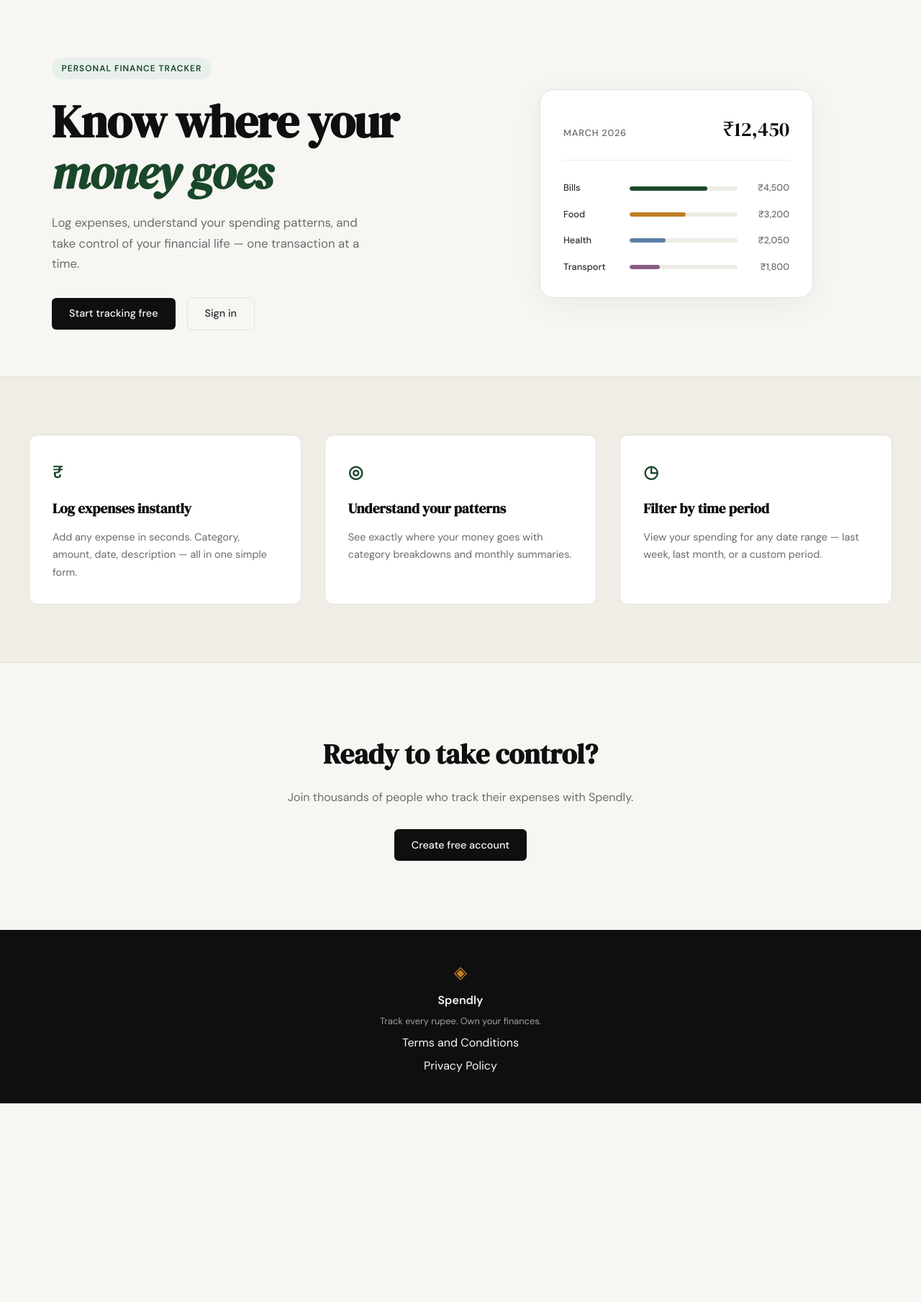
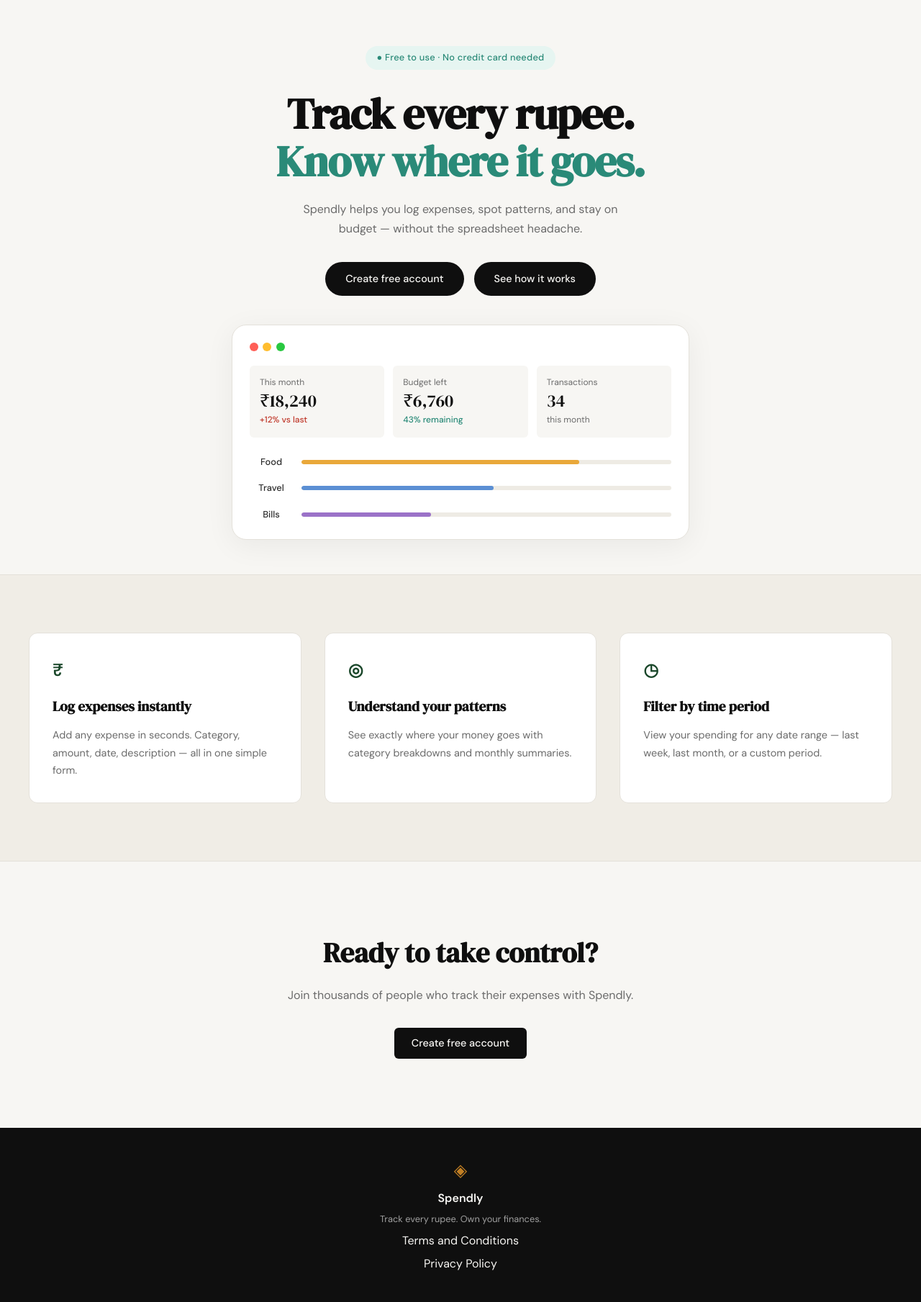
Before and after one commit to shivraut123/Spendly, a Flask app: page / in a window 1280 px wide. Shown: the part 61-1870 px from the top of the page at 72% size. Before the commit the page ends 1594 px from the top, so only its background shows below. Run offline with Flask 3, Linux system fonts and the light colour scheme.

Commit message:
landing: redesign hero section to match mockup

```diff
--- /dev/null
+++ b/static/css/landing.css
@@ -0,0 +1,164 @@
+/* ------------------------------------------------------------------ */
+/* Landing page hero overrides                                         */
+/* ------------------------------------------------------------------ */
+
+/* Center the hero as a single column */
+.hero {
+    display: flex;
+    flex-direction: column;
+    align-items: center;
+    text-align: center;
+    padding: 4rem 2rem 3rem;
+    max-width: 700px;
+    gap: 2.5rem;
+}
+
+.hero-inner {
+    display: flex;
+    flex-direction: column;
+    align-items: center;
+}
+
+/* Badge */
+.hero-badge {
+    background: #e6f5f1;
+    color: #2a8a78;
+    font-size: 0.8rem;
+    font-weight: 500;
+    letter-spacing: 0.02em;
+    padding: 0.4rem 1rem;
+    border-radius: 999px;
+    margin-bottom: 1.75rem;
+    text-transform: none;
+}
+
+/* Title */
+.hero-title {
+    font-size: clamp(2.4rem, 6vw, 3.75rem);
+    line-height: 1.1;
+    margin-bottom: 1.25rem;
+}
+
+.hero-title-accent {
+    color: #2a8a78;
+    font-style: normal;
+}
+
+/* Subtitle */
+.hero-subtitle {
+    font-size: 1rem;
+    max-width: 480px;
+    margin-bottom: 2rem;
+}
+
+/* Buttons — pill-shaped, both filled */
+.hero-actions {
+    gap: 0.875rem;
+}
+
+.hero-actions .btn-primary,
+.hero-actions .btn-ghost {
+    border-radius: 999px;
+    padding: 0.75rem 1.75rem;
+    font-size: 0.9rem;
+    font-weight: 500;
+    background: var(--ink);
+    color: var(--paper);
+    border: none;
+}
+
+.hero-actions .btn-primary:hover,
+.hero-actions .btn-ghost:hover {
+    background: #2a2a2a;
+    color: var(--paper);
+    border-color: transparent;
+}
+
+/* Visual card — full width below text */
+.hero-visual {
+    width: 100%;
+    justify-content: center;
+}
+
+.mock-card {
+    max-width: 100%;
+    padding: 1.5rem;
+}
+
+/* Traffic lights */
+.mock-traffic-lights {
+    display: flex;
+    gap: 0.4rem;
+    margin-bottom: 1.25rem;
+}
+
+.tl {
+    width: 12px;
+    height: 12px;
+    border-radius: 50%;
+    display: inline-block;
+}
+
+.tl-red    { background: #ff5f57; }
+.tl-yellow { background: #ffbd2e; }
+.tl-green  { background: #28c840; }
+
+/* Stats row */
+.mock-stats {
+    display: grid;
+    grid-template-columns: repeat(3, 1fr);
+    gap: 0.75rem;
+    margin-bottom: 1.5rem;
+}
+
+.mock-stat {
+    background: var(--paper);
+    border-radius: var(--radius-sm);
+    padding: 0.875rem;
+    display: flex;
+    flex-direction: column;
+    gap: 0.15rem;
+    text-align: left;
+}
+
+.mock-stat-label {
+    font-size: 0.75rem;
+    color: var(--ink-muted);
+    font-weight: 400;
+}
+
+.mock-stat-value {
+    font-family: var(--font-display);
+    font-size: 1.5rem;
+    color: var(--ink);
+    line-height: 1.2;
+}
+
+.mock-stat-sub {
+    font-size: 0.75rem;
+    font-weight: 500;
+}
+
+.mock-sub-danger  { color: var(--danger); }
+.mock-sub-success { color: #2a8a78; }
+.mock-sub-muted   { color: var(--ink-muted); font-weight: 400; }
+
+/* Bar rows — no right label column */
+.mock-bar-row {
+    grid-template-columns: 60px 1fr;
+}
+
+/* Bar colors */
+.mock-bar-food   { background: #e9a83a; }
+.mock-bar-travel { background: #5b8fd4; }
+.mock-bar-bills  { background: #9b72c8; }
+
+/* ------------------------------------------------------------------ */
+/* Responsive                                                          */
+/* ------------------------------------------------------------------ */
+
+@media (max-width: 600px) {
+    .mock-stats {
+        grid-template-columns: 1fr;
+    }
+}
--- a/templates/landing.html
+++ b/templates/landing.html
@@ -1,60 +1,71 @@
 {% extends "base.html" %}
 
 {% block title %}Spendly — Track Every Rupee{% endblock %}
+
+{% block head %}
+<link rel="stylesheet" href="{{ url_for('static', filename='css/landing.css') }}">
+{% endblock %}
 
 {% block content %}
 
 <section class="hero">
     <div class="hero-inner">
-        <div class="hero-badge">Personal Finance Tracker</div>
+        <div class="hero-badge">● Free to use · No credit card needed</div>
         <h1 class="hero-title">
-            Know where your<br>
-            <em>money goes</em>
+            Track every rupee.<br>
+            <span class="hero-title-accent">Know where it goes.</span>
         </h1>
         <p class="hero-subtitle">
-            Log expenses, understand your spending patterns,
-            and take control of your financial life —
-            one transaction at a time.
+            Spendly helps you log expenses, spot patterns, and stay
+            on budget — without the spreadsheet headache.
         </p>
         <div class="hero-actions">
-            <a href="{{ url_for('register') }}" class="btn-primary">Start tracking free</a>
-            <a href="{{ url_for('login') }}" class="btn-ghost">Sign in</a>
+            <a href="{{ url_for('register') }}" class="btn-primary">Create free account</a>
+            <a href="#" class="btn-primary">See how it works</a>
         </div>
     </div>
     <div class="hero-visual">
         <div class="mock-card">
-            <div class="mock-card-header">
-                <span class="mock-label">March 2026</span>
-                <span class="mock-total">₹12,450</span>
+            <div class="mock-traffic-lights">
+                <span class="tl tl-red"></span>
+                <span class="tl tl-yellow"></span>
+                <span class="tl tl-green"></span>
+            </div>
+            <div class="mock-stats">
+                <div class="mock-stat">
+                    <span class="mock-stat-label">This month</span>
+                    <span class="mock-stat-value">₹18,240</span>
+                    <span class="mock-stat-sub mock-sub-danger">+12% vs last</span>
+                </div>
+                <div class="mock-stat">
+                    <span class="mock-stat-label">Budget left</span>
+                    <span class="mock-stat-value">₹6,760</span>
+                    <span class="mock-stat-sub mock-sub-success">43% remaining</span>
+                </div>
+                <div class="mock-stat">
+                    <span class="mock-stat-label">Transactions</span>
+                    <span class="mock-stat-value">34</span>
+                    <span class="mock-stat-sub mock-sub-muted">this month</span>
+                </div>
             </div>
             <div class="mock-bars">
                 <div class="mock-bar-row">
+                    <span class="mock-cat">Food</span>
+                    <div class="mock-bar-track">
+                        <div class="mock-bar mock-bar-food" style="width: 75%"></div>
+                    </div>
+                </div>
+                <div class="mock-bar-row">
+                    <span class="mock-cat">Travel</span>
+                    <div class="mock-bar-track">
+                        <div class="mock-bar mock-bar-travel" style="width: 52%"></div>
+                    </div>
+                </div>
+                <div class="mock-bar-row">
                     <span class="mock-cat">Bills</span>
                     <div class="mock-bar-track">
-                        <div class="mock-bar" style="width: 72%"></div>
+                        <div class="mock-bar mock-bar-bills" style="width: 35%"></div>
                     </div>
-                    <span class="mock-amt">₹4,500</span>
-                </div>
-                <div class="mock-bar-row">
-                    <span class="mock-cat">Food</span>
-                    <div class="mock-bar-track">
-                        <div class="mock-bar mock-bar-2" style="width: 52%"></div>
-                    </div>
-                    <span class="mock-amt">₹3,200</span>
-                </div>
-                <div class="mock-bar-row">
-                    <span class="mock-cat">Health</span>
-                    <div class="mock-bar-track">
-                        <div class="mock-bar mock-bar-3" style="width: 33%"></div>
-                    </div>
-                    <span class="mock-amt">₹2,050</span>
-                </div>
-                <div class="mock-bar-row">
-                    <span class="mock-cat">Transport</span>
-                    <div class="mock-bar-track">
-                        <div class="mock-bar mock-bar-4" style="width: 28%"></div>
-                    </div>
-                    <span class="mock-amt">₹1,800</span>
                 </div>
             </div>
         </div>
```
Also changed, not shown: file.txt (+18 -0 lines).
